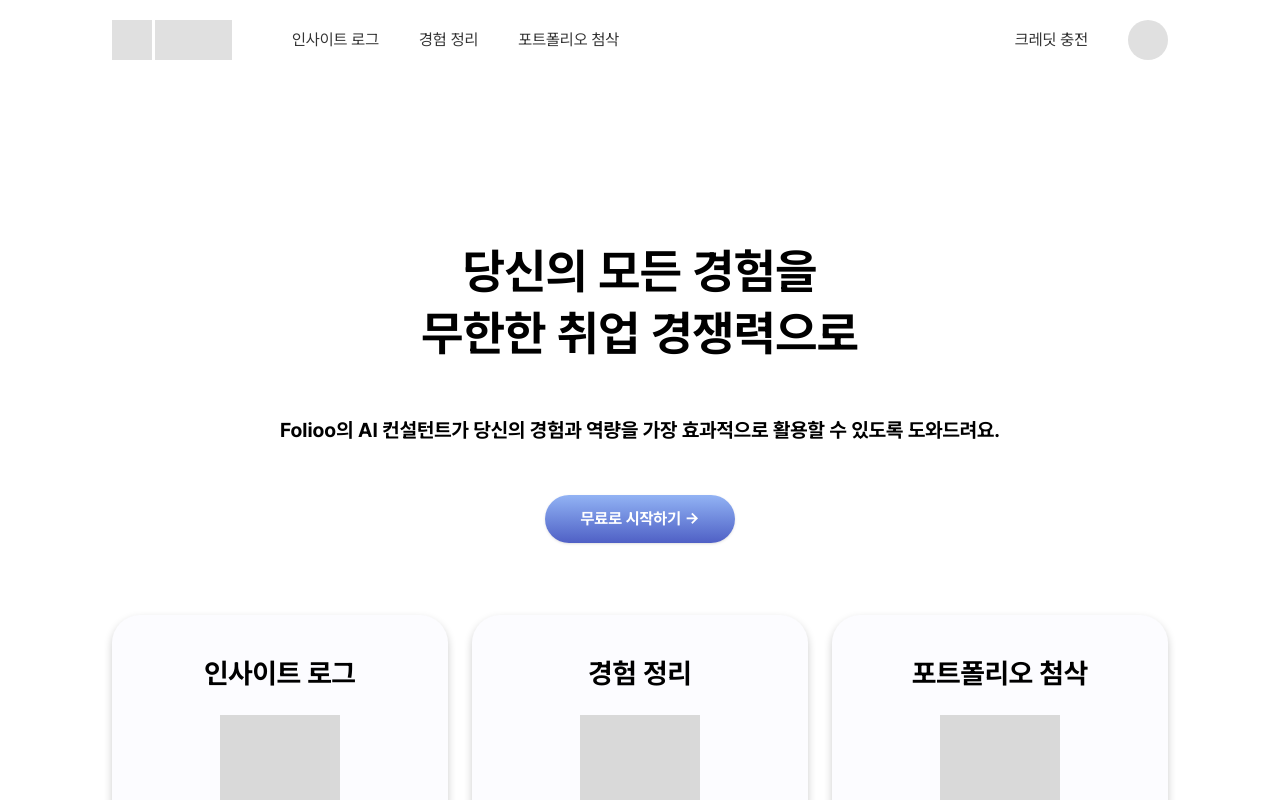
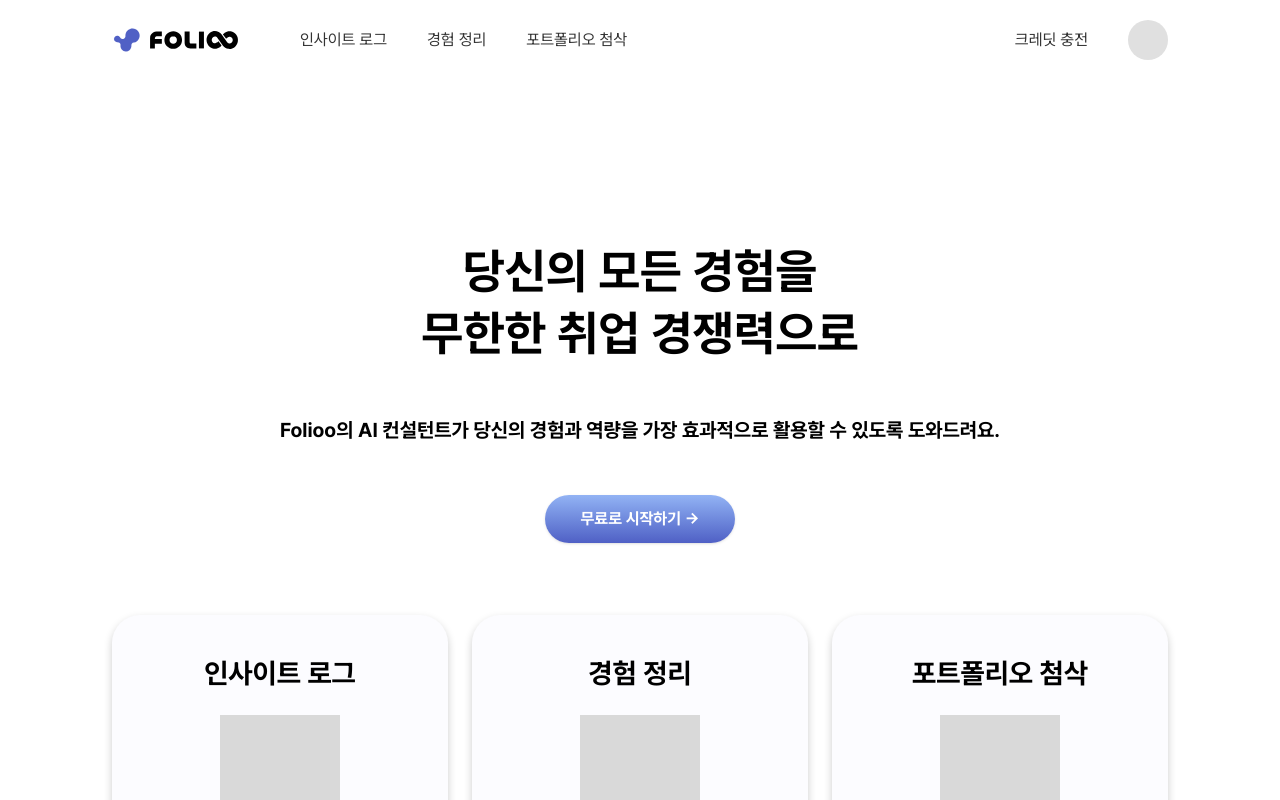
Before and after one commit to Teamie71/folioo-front, a Next.js app: page / in a window 1280 px wide. Shown: the top 800 px of the page. Built offline with nearby package versions, Linux system fonts and the light colour scheme.

Commit message:
✨ Feat: Navbar 메인 로고 추가

```diff
--- a/src/components/Navbar.tsx
+++ b/src/components/Navbar.tsx
@@ -2,6 +2,7 @@
 
 import { useState } from 'react';
 import Link from 'next/link';
+import Image from 'next/image';
 
 export default function Navbar() {
   const [isLoggedIn, setIsLoggedIn] = useState(true);
@@ -16,10 +17,15 @@ export default function Navbar() {
         <div className='flex h-[80px] items-center justify-between'>
           <div className='flex items-center gap-[60px]'>
             {/* 로고 플레이스홀더 */}
-            <div className='flex items-center gap-[3px]'>
-              <div className='h-[40px] w-[40px] bg-[#E0E0E0]'></div>
-              <div className='h-[40px] w-[77px] bg-[#E0E0E0]'></div>
-            </div>
+            <Link href='/'>
+              <Image
+                src='/MainLogo.svg'
+                alt='MainLogo'
+                width={128}
+                height={32}
+                className='cursor-pointer'
+              />
+            </Link>
 
             {/* 네비게이션 링크 */}
             <div className='flex items-center gap-[40px]'>
```
